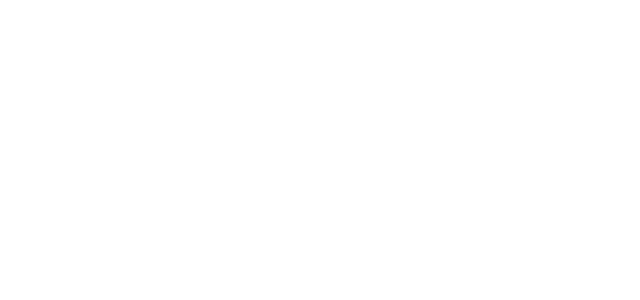
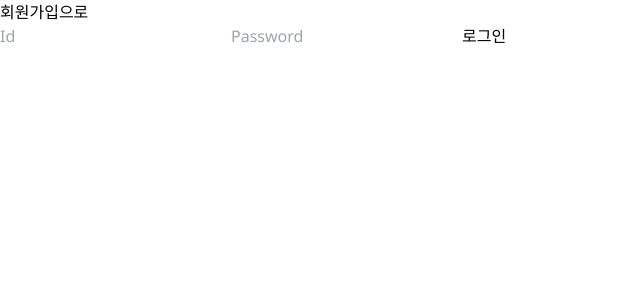
Before and after one commit to skdddfhg123/together, a React (Create React App) app in the folder web/: page /signin in a window 1280 px wide. Before the commit this address had no page. Shown: the top 300 px of the page, without its empty margins (0-640 px from the left). Built offline with nearby package versions, Linux system fonts and the light colour scheme.

Commit message:
Web - user 로그인/회원가입 page 및 comp 생성

```diff
--- /dev/null
+++ b/web/src/common/components/User/SignIn.tsx
@@ -0,0 +1,59 @@
+import React, { useRef } from 'react';
+
+interface SignInProps {
+  onSubmit: (formData: SignIpForm) => void;
+}
+
+interface SignIpForm {
+  useremail: string;
+  password: string;
+}
+
+export default function SignIn({ onSubmit }: SignInProps) {
+  const formRef = useRef<HTMLFormElement>(null);
+  const useremailRef = useRef<HTMLInputElement>(null);
+  const passwordRef = useRef<HTMLInputElement>(null);
+
+  const submitForm = (e: React.MouseEvent<HTMLButtonElement>) => {
+    e.preventDefault();
+
+    const useremail = useremailRef.current?.value;
+    const password = passwordRef.current?.value;
+
+    if (!useremail || !password) {
+      return;
+    }
+
+    const formData = {
+      useremail,
+      password,
+    };
+
+    onSubmit(formData);
+    // formRef.current.reset();
+  };
+  return (
+    <div>
+      <form ref={formRef}>
+        <input
+          id="id"
+          type="id"
+          ref={useremailRef}
+          placeholder="Id"
+          autoComplete="off"
+          required
+        />
+
+        <input
+          id="password"
+          type="password"
+          ref={passwordRef}
+          placeholder="Password"
+          required
+        />
+
+        <button onClick={submitForm}>로그인</button>
+      </form>
+    </div>
+  );
+}
--- /dev/null
+++ b/web/src/common/components/User/SignUp.tsx
@@ -0,0 +1,86 @@
+import React, { useRef } from 'react';
+
+interface SignUpProps {
+  onSubmit: (formData: SignUpForm) => void;
+}
+
+interface SignUpForm {
+  useremail: string;
+  nickname: string;
+  password: string;
+}
+
+export default function SignUp({ onSubmit }: SignUpProps) {
+  const formRef = useRef<HTMLFormElement>(null);
+  const useremailRef = useRef<HTMLInputElement>(null);
+  const nicknameRef = useRef<HTMLInputElement>(null);
+  const passwordRef = useRef<HTMLInputElement>(null);
+  const confirmPasswordRef = useRef<HTMLInputElement>(null);
+
+  const submitForm = (e: React.MouseEvent<HTMLButtonElement>) => {
+    e.preventDefault();
+
+    const useremail = useremailRef.current?.value;
+    const nickname = nicknameRef.current?.value;
+    const password = passwordRef.current?.value;
+    const confirmPassword = confirmPasswordRef.current?.value;
+
+    if (!useremail || !nickname || !password) {
+      alert('폼을 모두 채워주세요.');
+      return;
+    }
+
+    if (confirmPassword !== password) {
+      confirmPasswordRef.current?.setCustomValidity('Different from password');
+      confirmPasswordRef.current?.reportValidity();
+      return;
+    } else {
+      confirmPasswordRef.current?.setCustomValidity(''); // 이전 검증 상태 초기화
+    }
+
+    const formData = {
+      useremail,
+      nickname,
+      password,
+    };
+
+    onSubmit(formData);
+    // formRef.current.reset();
+  };
+
+  return (
+    <>
+      <form ref={formRef}>
+        <input
+          ref={useremailRef}
+          placeholder="Email"
+          autoComplete="off"
+          required
+        />
+        <input
+          type="Nickname"
+          ref={nicknameRef}
+          placeholder="Nickname"
+          autoComplete="off"
+          required
+        />
+
+        <input
+          id="password"
+          type="password"
+          ref={passwordRef}
+          placeholder="Password"
+          required
+        />
+
+        <input
+          type="password"
+          ref={confirmPasswordRef}
+          placeholder="Confirm Password"
+          required
+        />
+        <button onClick={submitForm}>회원가입</button>
+      </form>
+    </>
+  );
+}
--- /dev/null
+++ b/web/src/common/hooks/useToggle.tsx
@@ -0,0 +1,17 @@
+import { useState } from 'react';
+
+/*
+  ? HOW TO USE
+
+  const { isOn, toggle } = useToggle(false);
+  <button onClick={toggle} />
+*/
+
+export default function useToggle(initialValue: boolean) {
+  const [isOn, setIsOn] = useState<boolean>(initialValue);
+  const toggle = () => {
+    setIsOn((curr: boolean) => !curr);
+  };
+
+  return { isOn, toggle };
+}
--- a/web/src/common/routes/router.tsx
+++ b/web/src/common/routes/router.tsx
@@ -1,16 +1,17 @@
 import { Route, Routes } from 'react-router-dom';
 
 import { routes } from './routes';
+import ErrorPage from '../../pages/error.page';
 
 const Router = () => {
   return (
     <Routes>
-      {routes.map(({ path, element, errorElement }) => (
+      {routes.map(({ path, element }) => (
         <Route
           key={path}
           path={path}
           element={element}
-          errorElement={errorElement}
+          errorElement={<ErrorPage />}
         ></Route>
       ))}
     </Routes>
--- a/web/src/common/routes/routes.tsx
+++ b/web/src/common/routes/routes.tsx
@@ -1,20 +1,22 @@
+import { Navigate } from 'react-router-dom';
 import { Routes } from './types';
 
 import Main from '../../pages/main';
-import ErrorPage from '../../pages/error.page';
+import LogIn from '../../pages/User/logIn';
 // import Contact from './routes/contact/contact';
 
 const routes: Routes = [
   {
     path: '/',
+    element: <Navigate to="/signin" />,
+  },
+  {
+    path: '/main',
     element: <Main />,
-    errorElement: <ErrorPage />,
-    // children: [
-    //   {
-    //     path: 'contacts/:contactId',
-    //     element: <Contact />,
-    //   },
-    // ],
+  },
+  {
+    path: '/signin',
+    element: <LogIn />,
   },
 ];
 
--- a/web/src/common/routes/types.ts
+++ b/web/src/common/routes/types.ts
@@ -3,7 +3,6 @@
 type Route = {
   path: string;
   element: ReactNode;
-  errorElement: ReactNode;
 };
 
 type Routes = Array<Route>;
--- /dev/null
+++ b/web/src/pages/User/logIn.tsx
@@ -0,0 +1,49 @@
+import React from 'react';
+
+import SignUp from '../../common/components/User/SignUp';
+import SignIn from '../../common/components/User/SignIn';
+import useToggle from '../../common/hooks/useToggle';
+
+interface SignInForm {
+  useremail: string;
+  password: string;
+}
+
+interface SignUpForm extends SignInForm {
+  nickname: string;
+}
+
+export default function SignInPage() {
+  const { isOn, toggle } = useToggle(false);
+
+  const handleLogIn = async (formData: SignInForm) => {
+    // const { useremail, password } = formData;
+    try {
+    } catch (err: unknown) {
+      alert('로그인 실패 🥺');
+    }
+  };
+
+  const handleSingUp = async (formData: SignUpForm) => {
+    // const { useremail, nickname, password } = formData;
+    try {
+    } catch (err: unknown) {
+      alert('가입에 실패했습니다. 😧');
+    }
+  };
+
+  return (
+    <div>
+      <section>
+        <button id="singin" onClick={toggle}>
+          {isOn ? '로그인으로' : '회원가입으로'}
+        </button>
+      </section>
+      {isOn ? (
+        <SignUp onSubmit={handleSingUp} />
+      ) : (
+        <SignIn onSubmit={handleLogIn} />
+      )}
+    </div>
+  );
+}
```
